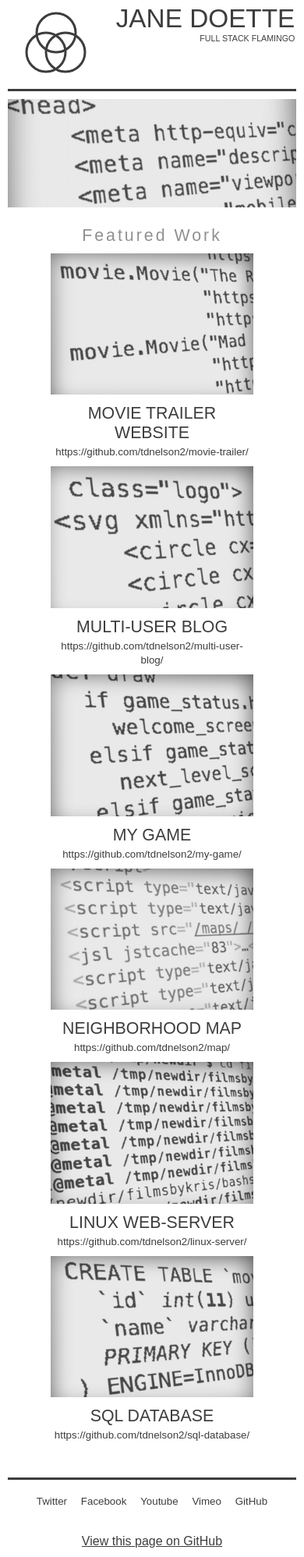
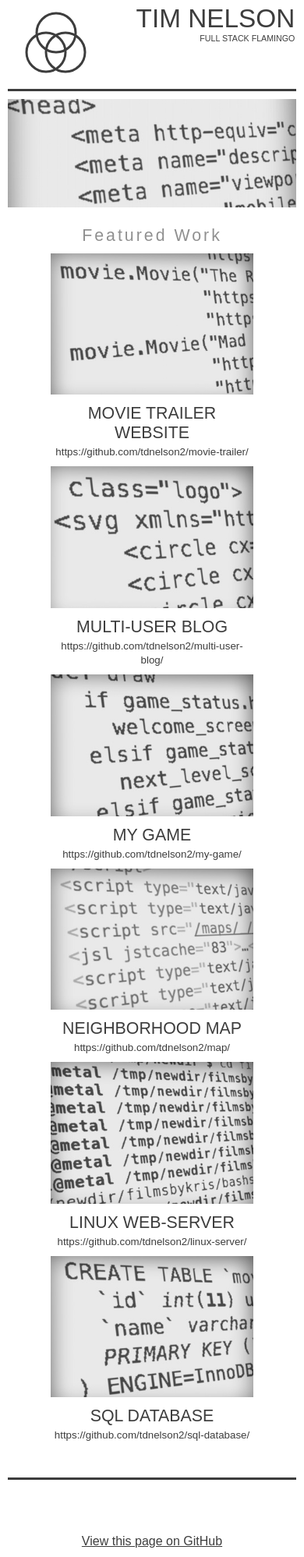
Before and after one commit to tdnelson2/portfolio-site, a website: page index.html in a window 390 px wide. Shown: the whole page at 78% size. Drawn offline with Linux system fonts and the light colour scheme; a web font is replaced by a local one.

Commit message:
Fix errors, make social links icons only

```diff
--- a/css/main.css
+++ b/css/main.css
@@ -100,7 +100,7 @@ h4, .ctr-txt, footer {
   text-align: center;
 }
 
-a#plain-link {
+.plain-link {
   text-decoration: none;
 }
 
@@ -172,7 +172,7 @@ div#social a:last-of-type {
     margin-left: 10px;
   }
 
-  a#plain-link {
+  .plain-link {
   	font-size: 10pt;
   }
 }
@@ -206,10 +206,6 @@ div#social a:last-of-type {
     margin: auto;
   }
 
-  [class*="zocial-"]:before {
-	  width: 4em;
-  }
-
 }
 
 @media screen and (max-width: 400px) {
--- a/index.html
+++ b/index.html
@@ -20,7 +20,7 @@
             </svg>
         </div>
         <div class="header-txt">
-            <h1>JANE DOETTE</h1>
+            <h1>Tim Nelson</h1>
             <h2>Full stack flamingo</h2>
         </div>
     </header>
@@ -49,7 +49,7 @@
                 </picture>
                 <h4>Movie Trailer Website</h4>
                 <p class="ctr-txt sm-margins">
-                    <a id="plain-link" href="https://github.com/tdnelson2/movie-trailer-website/">https://github.com/tdnelson2/movie-trailer/</a>
+                    <a class="plain-link" href="https://github.com/tdnelson2/movie-trailer-website/">https://github.com/tdnelson2/movie-trailer/</a>
                 </p>
             </div>
             <div class="feature-item-2">
@@ -63,7 +63,7 @@
                 </picture>
                 <h4>Multi-User Blog</h4>
                 <p class="ctr-txt sm-margins">
-                    <a id="plain-link" href="https://github.com/tdnelson2">https://github.com/tdnelson2/multi-user-blog/</a>
+                    <a class="plain-link" href="https://github.com/tdnelson2">https://github.com/tdnelson2/multi-user-blog/</a>
                 </p>
             </div>
             <div class="feature-item-3">
@@ -77,7 +77,7 @@
                 </picture>
                 <h4>My Game</h4>
                 <p class="ctr-txt sm-margins">
-                    <a id="plain-link" href="https://github.com/tdnelson2">https://github.com/tdnelson2/my-game/</a>
+                    <a class="plain-link" href="https://github.com/tdnelson2">https://github.com/tdnelson2/my-game/</a>
                 </p>
             </div>
             <div class="feature-item-4">
@@ -91,7 +91,7 @@
                 </picture>
                 <h4>Neighborhood Map</h4>
                 <p class="ctr-txt sm-margins">
-                    <a id="plain-link" href="https://github.com/tdnelson2">https://github.com/tdnelson2/map/</a>
+                    <a class="plain-link" href="https://github.com/tdnelson2">https://github.com/tdnelson2/map/</a>
                 </p>
             </div>
             <div class="feature-item-5">
@@ -105,7 +105,7 @@
                 </picture>
                 <h4>Linux Web-Server</h4>
                 <p class="ctr-txt sm-margins">
-                    <a id="plain-link" href="https://github.com/tdnelson2">https://github.com/tdnelson2/linux-server/</a>
+                    <a class="plain-link" href="https://github.com/tdnelson2">https://github.com/tdnelson2/linux-server/</a>
                 </p>
             </div>
             <div class="feature-item-6">
@@ -119,7 +119,7 @@
                 </picture>
                 <h4>SQL Database</h4>
                 <p class="ctr-txt sm-margins">
-                    <a id="plain-link" href="https://github.com/tdnelson2">https://github.com/tdnelson2/sql-database/</a>
+                    <a class="plain-link" href="https://github.com/tdnelson2">https://github.com/tdnelson2/sql-database/</a>
                 </p>
             </div>
         </div>
@@ -130,11 +130,11 @@
         <div class="box line"></div>
         <br>
 		<div id="social">
-			<a id="plain-link" href="#" class="zocial-twitter">Twitter</a>
-			<a id="plain-link" href="#" class="zocial-facebook">Facebook</a>
-			<a id="plain-link" href="#" class="zocial-youtube">Youtube</a>
-			<a id="plain-link" href="#" class="zocial-vimeo">Vimeo</a>
-			<a id="plain-link" href="#" class="zocial-github">GitHub</a>
+			<a href="#" class="zocial-twitter plain-link"></a>
+			<a href="#" class="zocial-facebook plain-link"></a>
+			<a href="#" class="zocial-youtube plain-link"></a>
+			<a href="#" class="zocial-vimeo plain-link"></a>
+			<a href="#" class="zocial-github plain-link"></a>
 		</div>
 		<br>
 		<p>
```
